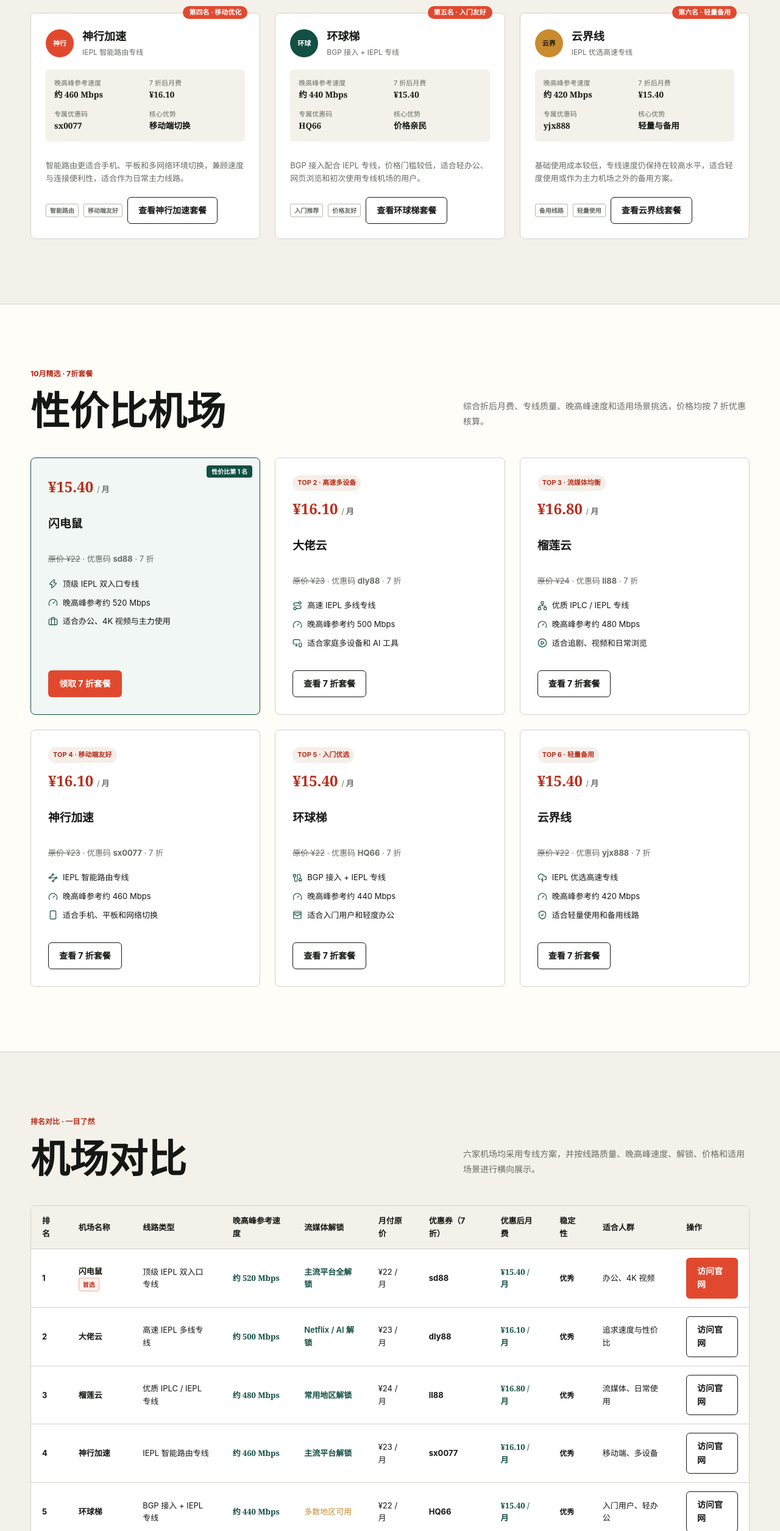
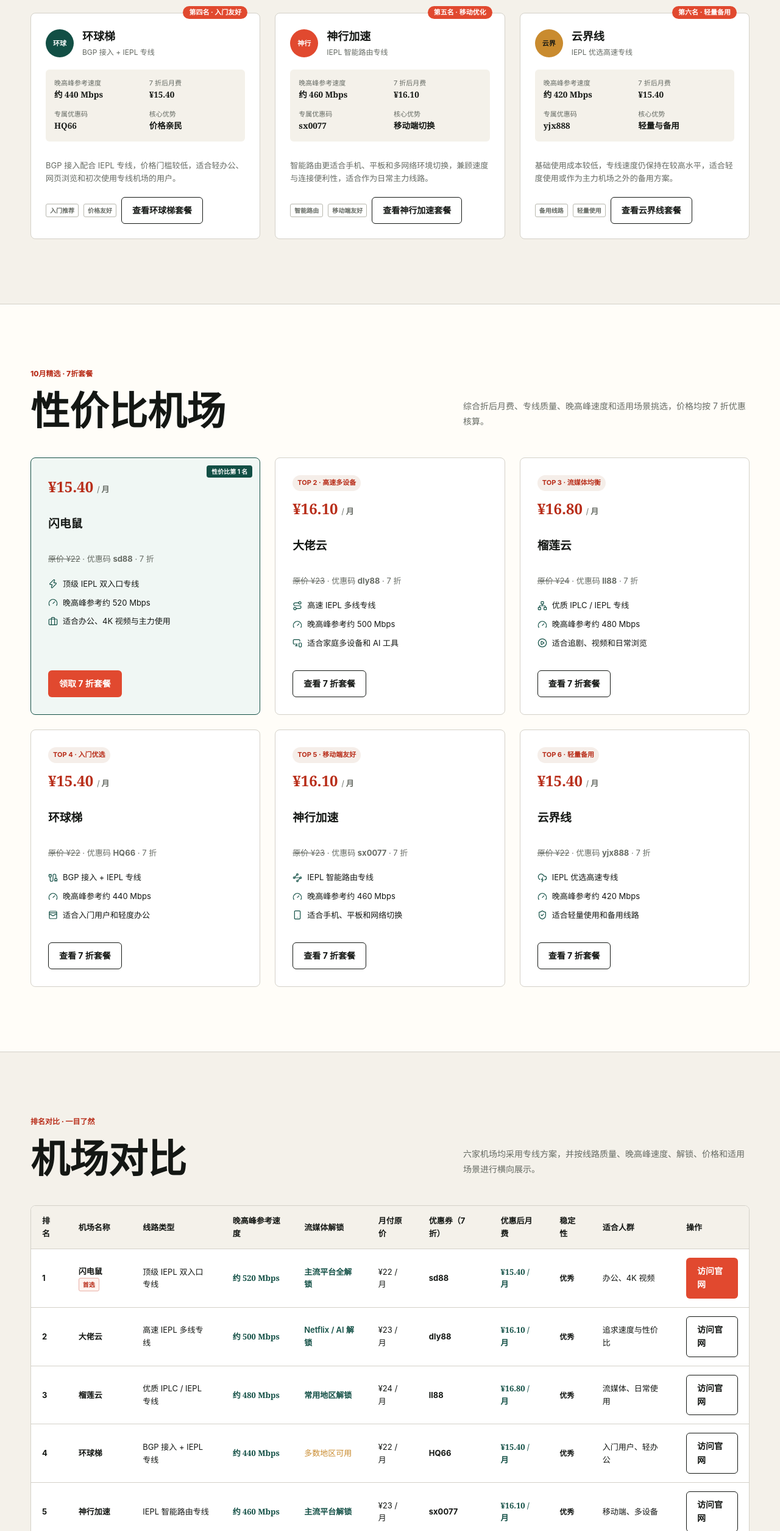
Before and after one commit to shandianshu888/-1, a website: page index.html in a window 1280 px wide. Shown: the part 1418-3928 px from the top of the page at 61% size. Drawn offline with nearby package versions, Linux system fonts and the light colour scheme.

Commit message:
Update ranking display and site files

```diff
--- a/index.html
+++ b/index.html
@@ -114,19 +114,19 @@
         </article>
 
         <article class="recommend-card">
-          <div class="card-badge">第四名 · 移动优化</div>
+          <div class="card-badge">第四名 · 入门友好</div>
+          <div class="card-header"><div class="provider-logo logo-green">环球</div><div><h3>环球梯</h3><p class="subtitle">BGP 接入 + IEPL 专线</p></div></div>
+          <div class="card-metrics"><div><span>晚高峰参考速度</span><strong>约 440 Mbps</strong></div><div><span>7 折后月费</span><strong>¥15.40</strong></div><div><span>专属优惠码</span><strong>HQ66</strong></div><div><span>核心优势</span><strong>价格亲民</strong></div></div>
+          <p class="card-desc">BGP 接入配合 IEPL 专线，价格门槛较低，适合轻办公、网页浏览和初次使用专线机场的用户。</p>
+          <div class="card-footer"><span class="tag">入门推荐</span><span class="tag">价格友好</span><a class="button button-outline" href="https://chenpingan01.huanqiutiaff.com/#/?code=FGCcYdFo" target="_blank" rel="sponsored noopener noreferrer">查看环球梯套餐</a></div>
+        </article>
+
+        <article class="recommend-card">
+          <div class="card-badge">第五名 · 移动优化</div>
           <div class="card-header"><div class="provider-logo logo-red">神行</div><div><h3>神行加速</h3><p class="subtitle">IEPL 智能路由专线</p></div></div>
           <div class="card-metrics"><div><span>晚高峰参考速度</span><strong>约 460 Mbps</strong></div><div><span>7 折后月费</span><strong>¥16.10</strong></div><div><span>专属优惠码</span><strong>sx0077</strong></div><div><span>核心优势</span><strong>移动端切换</strong></div></div>
           <p class="card-desc">智能路由更适合手机、平板和多网络环境切换，兼顾速度与连接便利性，适合作为日常主力线路。</p>
           <div class="card-footer"><span class="tag">智能路由</span><span class="tag">移动端友好</span><a class="button button-outline" href="https://chenpingan01.shenxingaff.com/#/?code=RZ48f9wP" target="_blank" rel="sponsored noopener noreferrer">查看神行加速套餐</a></div>
-        </article>
-
-        <article class="recommend-card">
-          <div class="card-badge">第五名 · 入门友好</div>
-          <div class="card-header"><div class="provider-logo logo-green">环球</div><div><h3>环球梯</h3><p class="subtitle">BGP 接入 + IEPL 专线</p></div></div>
-          <div class="card-metrics"><div><span>晚高峰参考速度</span><strong>约 440 Mbps</strong></div><div><span>7 折后月费</span><strong>¥15.40</strong></div><div><span>专属优惠码</span><strong>HQ66</strong></div><div><span>核心优势</span><strong>价格亲民</strong></div></div>
-          <p class="card-desc">BGP 接入配合 IEPL 专线，价格门槛较低，适合轻办公、网页浏览和初次使用专线机场的用户。</p>
-          <div class="card-footer"><span class="tag">入门推荐</span><span class="tag">价格友好</span><a class="button button-outline" href="https://chenpingan01.huanqiutiaff.com/#/?code=FGCcYdFo" target="_blank" rel="sponsored noopener noreferrer">查看环球梯套餐</a></div>
         </article>
 
         <article class="recommend-card">
@@ -162,14 +162,14 @@
           <a class="button button-outline" href="https://chenpingan.liulianyunaff.com/#/?code=7pdjs9zt" target="_blank" rel="sponsored noopener noreferrer">查看 7 折套餐</a>
         </div>
         <div class="budget-card">
-          <div class="budget-rank">TOP 4 · 移动端友好</div><span class="price-tag">¥16.10 <small>/ 月</small></span><h3>神行加速</h3><p class="budget-spec"><s>原价 ¥23</s> · 优惠码 <strong>sx0077</strong> · 7 折</p>
+          <div class="budget-rank">TOP 4 · 入门优选</div><span class="price-tag">¥15.40 <small>/ 月</small></span><h3>环球梯</h3><p class="budget-spec"><s>原价 ¥22</s> · 优惠码 <strong>HQ66</strong> · 7 折</p>
+          <ul class="budget-features"><li><i data-lucide="cable"></i> BGP 接入 + IEPL 专线</li><li><i data-lucide="gauge"></i> 晚高峰参考约 440 Mbps</li><li><i data-lucide="wallet-cards"></i> 适合入门用户和轻度办公</li></ul>
+          <a class="button button-outline" href="https://chenpingan01.huanqiutiaff.com/#/?code=FGCcYdFo" target="_blank" rel="sponsored noopener noreferrer">查看 7 折套餐</a>
+        </div>
+        <div class="budget-card">
+          <div class="budget-rank">TOP 5 · 移动端友好</div><span class="price-tag">¥16.10 <small>/ 月</small></span><h3>神行加速</h3><p class="budget-spec"><s>原价 ¥23</s> · 优惠码 <strong>sx0077</strong> · 7 折</p>
           <ul class="budget-features"><li><i data-lucide="waypoints"></i> IEPL 智能路由专线</li><li><i data-lucide="gauge"></i> 晚高峰参考约 460 Mbps</li><li><i data-lucide="smartphone"></i> 适合手机、平板和网络切换</li></ul>
           <a class="button button-outline" href="https://chenpingan01.shenxingaff.com/#/?code=RZ48f9wP" target="_blank" rel="sponsored noopener noreferrer">查看 7 折套餐</a>
-        </div>
-        <div class="budget-card">
-          <div class="budget-rank">TOP 5 · 入门优选</div><span class="price-tag">¥15.40 <small>/ 月</small></span><h3>环球梯</h3><p class="budget-spec"><s>原价 ¥22</s> · 优惠码 <strong>HQ66</strong> · 7 折</p>
-          <ul class="budget-features"><li><i data-lucide="cable"></i> BGP 接入 + IEPL 专线</li><li><i data-lucide="gauge"></i> 晚高峰参考约 440 Mbps</li><li><i data-lucide="wallet-cards"></i> 适合入门用户和轻度办公</li></ul>
-          <a class="button button-outline" href="https://chenpingan01.huanqiutiaff.com/#/?code=FGCcYdFo" target="_blank" rel="sponsored noopener noreferrer">查看 7 折套餐</a>
         </div>
         <div class="budget-card">
           <div class="budget-rank">TOP 6 · 轻量备用</div><span class="price-tag">¥15.40 <small>/ 月</small></span><h3>云界线</h3><p class="budget-spec"><s>原价 ¥22</s> · 优惠码 <strong>yjx888</strong> · 7 折</p>
@@ -206,8 +206,8 @@
             <tr><td><strong>1</strong></td><td><a href="https://chenpin.shandianshuaff.com/#/?code=m28TvPVX" target="_blank" rel="sponsored noopener noreferrer"><strong>闪电鼠</strong></a> <span class="tag tag-best">首选</span></td><td>顶级 IEPL 双入口专线</td><td><span class="speed-high">约 520 Mbps</span></td><td><span class="status-yes">主流平台全解锁</span></td><td>¥22 / 月</td><td><strong>sd88</strong></td><td><strong class="speed-high">¥15.40 / 月</strong></td><td><span class="risk-low">优秀</span></td><td>办公、4K 视频</td><td><a class="button button-primary" href="https://chenpin.shandianshuaff.com/#/?code=m28TvPVX" target="_blank" rel="sponsored noopener noreferrer">访问官网</a></td></tr>
             <tr><td><strong>2</strong></td><td><a href="https://chenpin01.dalaoyunaff.com/#/?code=GQ6CL6Km" target="_blank" rel="sponsored noopener noreferrer"><strong>大佬云</strong></a></td><td>高速 IEPL 多线专线</td><td><span class="speed-high">约 500 Mbps</span></td><td><span class="status-yes">Netflix / AI 解锁</span></td><td>¥23 / 月</td><td><strong>dly88</strong></td><td><strong class="speed-high">¥16.10 / 月</strong></td><td><span class="risk-low">优秀</span></td><td>追求速度与性价比</td><td><a class="button button-outline" href="https://chenpin01.dalaoyunaff.com/#/?code=GQ6CL6Km" target="_blank" rel="sponsored noopener noreferrer">访问官网</a></td></tr>
             <tr><td><strong>3</strong></td><td><a href="https://chenpingan.liulianyunaff.com/#/?code=7pdjs9zt" target="_blank" rel="sponsored noopener noreferrer"><strong>榴莲云</strong></a></td><td>优质 IPLC / IEPL 专线</td><td><span class="speed-high">约 480 Mbps</span></td><td><span class="status-yes">常用地区解锁</span></td><td>¥24 / 月</td><td><strong>ll88</strong></td><td><strong class="speed-high">¥16.80 / 月</strong></td><td><span class="risk-low">优秀</span></td><td>流媒体、日常使用</td><td><a class="button button-outline" href="https://chenpingan.liulianyunaff.com/#/?code=7pdjs9zt" target="_blank" rel="sponsored noopener noreferrer">访问官网</a></td></tr>
-            <tr><td><strong>4</strong></td><td><a href="https://chenpingan01.shenxingaff.com/#/?code=RZ48f9wP" target="_blank" rel="sponsored noopener noreferrer"><strong>神行加速</strong></a></td><td>IEPL 智能路由专线</td><td><span class="speed-high">约 460 Mbps</span></td><td><span class="status-yes">主流平台解锁</span></td><td>¥23 / 月</td><td><strong>sx0077</strong></td><td><strong class="speed-high">¥16.10 / 月</strong></td><td><span class="risk-low">优秀</span></td><td>移动端、多设备</td><td><a class="button button-outline" href="https://chenpingan01.shenxingaff.com/#/?code=RZ48f9wP" target="_blank" rel="sponsored noopener noreferrer">访问官网</a></td></tr>
-            <tr><td><strong>5</strong></td><td><a href="https://chenpingan01.huanqiutiaff.com/#/?code=FGCcYdFo" target="_blank" rel="sponsored noopener noreferrer"><strong>环球梯</strong></a></td><td>BGP 接入 + IEPL 专线</td><td><span class="speed-high">约 440 Mbps</span></td><td><span class="status-partial">多数地区可用</span></td><td>¥22 / 月</td><td><strong>HQ66</strong></td><td><strong class="speed-high">¥15.40 / 月</strong></td><td><span class="risk-low">优秀</span></td><td>入门用户、轻办公</td><td><a class="button button-outline" href="https://chenpingan01.huanqiutiaff.com/#/?code=FGCcYdFo" target="_blank" rel="sponsored noopener noreferrer">访问官网</a></td></tr>
+            <tr><td><strong>4</strong></td><td><a href="https://chenpingan01.huanqiutiaff.com/#/?code=FGCcYdFo" target="_blank" rel="sponsored noopener noreferrer"><strong>环球梯</strong></a></td><td>BGP 接入 + IEPL 专线</td><td><span class="speed-high">约 440 Mbps</span></td><td><span class="status-partial">多数地区可用</span></td><td>¥22 / 月</td><td><strong>HQ66</strong></td><td><strong class="speed-high">¥15.40 / 月</strong></td><td><span class="risk-low">优秀</span></td><td>入门用户、轻办公</td><td><a class="button button-outline" href="https://chenpingan01.huanqiutiaff.com/#/?code=FGCcYdFo" target="_blank" rel="sponsored noopener noreferrer">访问官网</a></td></tr>
+            <tr><td><strong>5</strong></td><td><a href="https://chenpingan01.shenxingaff.com/#/?code=RZ48f9wP" target="_blank" rel="sponsored noopener noreferrer"><strong>神行加速</strong></a></td><td>IEPL 智能路由专线</td><td><span class="speed-high">约 460 Mbps</span></td><td><span class="status-yes">主流平台解锁</span></td><td>¥23 / 月</td><td><strong>sx0077</strong></td><td><strong class="speed-high">¥16.10 / 月</strong></td><td><span class="risk-low">优秀</span></td><td>移动端、多设备</td><td><a class="button button-outline" href="https://chenpingan01.shenxingaff.com/#/?code=RZ48f9wP" target="_blank" rel="sponsored noopener noreferrer">访问官网</a></td></tr>
             <tr><td><strong>6</strong></td><td><a href="https://chenpingan.yunjiexianaff.com/#/?code=xLJGaIHM" target="_blank" rel="sponsored noopener noreferrer"><strong>云界线</strong></a></td><td>IEPL 优选高速专线</td><td><span class="speed-high">约 420 Mbps</span></td><td><span class="status-partial">基础平台解锁</span></td><td>¥22 / 月</td><td><strong>yjx888</strong></td><td><strong class="speed-high">¥15.40 / 月</strong></td><td><span class="risk-low">优秀</span></td><td>轻度使用、备用线路</td><td><a class="button button-outline" href="https://chenpingan.yunjiexianaff.com/#/?code=xLJGaIHM" target="_blank" rel="sponsored noopener noreferrer">访问官网</a></td></tr>
           </tbody>
         </table>
@@ -275,9 +275,25 @@
         </div>
 
         <div class="coupon-card">
+          <div class="coupon-left">
+            <span class="coupon-discount">7折</span>
+            <span class="coupon-type">排名第 4</span>
+          </div>
+          <div class="coupon-body">
+            <h3>环球梯专属优惠码</h3>
+            <p>月付原价 ¥22，使用后约 ¥15.40 / 月</p>
+            <div class="coupon-code-box">
+              <code>HQ66</code>
+              <button class="button button-primary copy-btn" data-code="HQ66" type="button">复制优惠码</button>
+            </div>
+            <span class="coupon-expire">7 折优惠 · 使用前请确认官网规则</span>
+          </div>
+        </div>
+
+        <div class="coupon-card">
           <div class="coupon-left discount-green">
             <span class="coupon-discount">7折</span>
-            <span class="coupon-type">排名第 4</span>
+            <span class="coupon-type">排名第 5</span>
           </div>
           <div class="coupon-body">
             <h3>神行加速专属优惠码</h3>
@@ -285,22 +301,6 @@
             <div class="coupon-code-box">
               <code>sx0077</code>
               <button class="button button-primary copy-btn" data-code="sx0077" type="button">复制优惠码</button>
-            </div>
-            <span class="coupon-expire">7 折优惠 · 使用前请确认官网规则</span>
-          </div>
-        </div>
-
-        <div class="coupon-card">
-          <div class="coupon-left">
-            <span class="coupon-discount">7折</span>
-            <span class="coupon-type">排名第 5</span>
-          </div>
-          <div class="coupon-body">
-            <h3>环球梯专属优惠码</h3>
-            <p>月付原价 ¥22，使用后约 ¥15.40 / 月</p>
-            <div class="coupon-code-box">
-              <code>HQ66</code>
-              <button class="button button-primary copy-btn" data-code="HQ66" type="button">复制优惠码</button>
             </div>
             <span class="coupon-expire">7 折优惠 · 使用前请确认官网规则</span>
           </div>
@@ -366,16 +366,16 @@
 
         <div class="dir-item" data-type="iepl">
           <div class="dir-top"><span class="dir-tag tag-iepl">TOP 4 · IEPL专线</span><span class="dir-status status-online">🟢 运行优秀</span></div>
-          <h3><a href="https://chenpingan01.shenxingaff.com/#/?code=RZ48f9wP" target="_blank" rel="sponsored noopener noreferrer">神行加速</a></h3>
-          <p>线路：IEPL 智能路由专线 | 晚高峰约 460 Mbps</p>
-          <div class="dir-meta"><span>优惠码：sx0077</span><span>月付：¥23 · 7折后 ¥16.10</span></div>
+          <h3><a href="https://chenpingan01.huanqiutiaff.com/#/?code=FGCcYdFo" target="_blank" rel="sponsored noopener noreferrer">环球梯</a></h3>
+          <p>线路：BGP 接入 + IEPL 专线 | 晚高峰约 440 Mbps</p>
+          <div class="dir-meta"><span>优惠码：HQ66</span><span>月付：¥22 · 7折后 ¥15.40</span></div>
         </div>
 
         <div class="dir-item" data-type="iepl">
           <div class="dir-top"><span class="dir-tag tag-iepl">TOP 5 · IEPL专线</span><span class="dir-status status-online">🟢 运行优秀</span></div>
-          <h3><a href="https://chenpingan01.huanqiutiaff.com/#/?code=FGCcYdFo" target="_blank" rel="sponsored noopener noreferrer">环球梯</a></h3>
-          <p>线路：BGP 接入 + IEPL 专线 | 晚高峰约 440 Mbps</p>
-          <div class="dir-meta"><span>优惠码：HQ66</span><span>月付：¥22 · 7折后 ¥15.40</span></div>
+          <h3><a href="https://chenpingan01.shenxingaff.com/#/?code=RZ48f9wP" target="_blank" rel="sponsored noopener noreferrer">神行加速</a></h3>
+          <p>线路：IEPL 智能路由专线 | 晚高峰约 460 Mbps</p>
+          <div class="dir-meta"><span>优惠码：sx0077</span><span>月付：¥23 · 7折后 ¥16.10</span></div>
         </div>
 
         <div class="dir-item" data-type="iepl">
```
